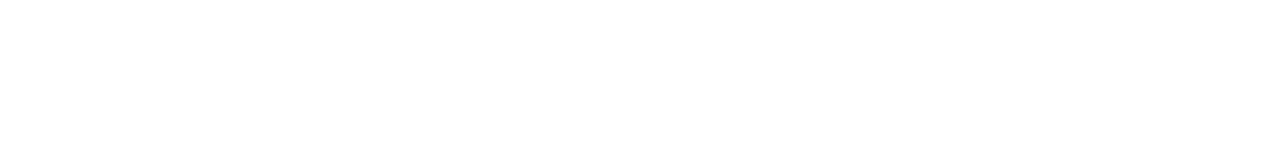
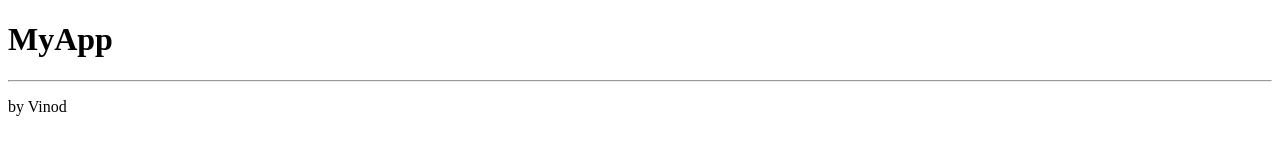
Before and after one commit to kayartaya-vinod/myapp-git-demo, a plain HTML site: page index.html in a window 1280 px wide. Drawn offline with Linux system fonts and the light colour scheme.

Commit message:
updated body

```diff
--- a/index.html
+++ b/index.html
@@ -4,7 +4,11 @@
         <meta charset="UTF-8" />
         <meta http-equiv="X-UA-Compatible" content="IE=edge" />
         <meta name="viewport" content="width=device-width, initial-scale=1.0" />
-        <title>Document</title>
+        <title>MyApp</title>
     </head>
-    <body></body>
+    <body>
+        <h1>MyApp</h1>
+        <hr />
+        <p>by Vinod</p>
+    </body>
 </html>
```
